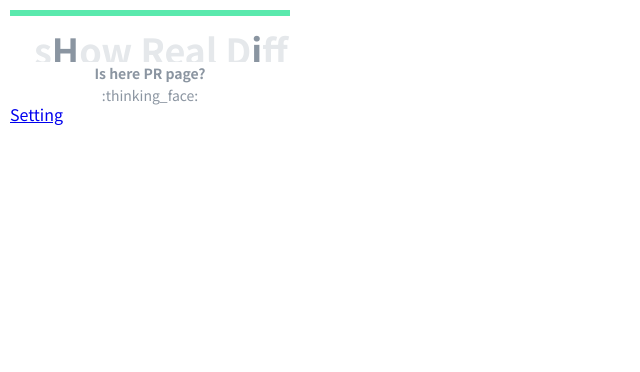
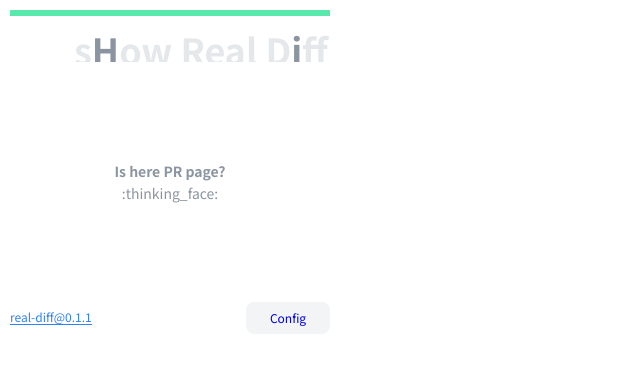
Before and after one commit to SoYoung210/real-diff, a React (Create React App) app: page / in a window 1280 px wide. Shown: the top 372 px of the page, without its empty margins (0-640 px from the left). Built offline with nearby package versions, Linux system fonts and the light colour scheme; no server answers.

Commit message:
style: fix style

```diff
--- a/src/components/shared/Footer.tsx
+++ b/src/components/shared/Footer.tsx
@@ -1,10 +1,40 @@
+import styled from '@emotion/styled'
 import React from 'react'
 import { Link } from 'react-router-dom'
 
 import { ROUTE, SETTING_ROUTE_TYPE } from '@/constants/routes'
 
+const Container = styled.div`
+  display: flex;
+  justify-content: space-between;
+  font-size: 12px;
+  align-items: center;
+`
+
+const RealDiffLink = styled.a`
+  cursor: pointer;
+  color: #3182F6;
+  padding-bottom: 1px;
+  border-bottom: 1px solid #3182F6;
+  height: min-content;
+`
+
+const SettingLink = styled(Link)`
+  background: #F2F4F6;
+  padding: 10px 0;
+  min-width: 84px;
+  text-align: center;
+  border-radius: 8px;
+  text-decoration: none;
+`
+
 export const Footer = () => {
   return (
-    <Link to={`${ROUTE.SETTINGS}/${SETTING_ROUTE_TYPE.TOKEN}`}>Setting</Link>
+    <Container>
+      <RealDiffLink>real-diff@0.1.1</RealDiffLink>
+      <SettingLink to={`${ROUTE.SETTINGS}/${SETTING_ROUTE_TYPE.TOKEN}`}>
+        Config
+      </SettingLink>
+    </Container>
   )
 }
--- a/src/index.tsx
+++ b/src/index.tsx
@@ -16,7 +16,8 @@ sagaMiddleware.run(rootSaga)
 
 const Layout = styled.div`
   margin: 10px;
-  width: 280px;
+  width: 320px;
+  height: 240px;
 `
 
 ReactDOM.render(
```
